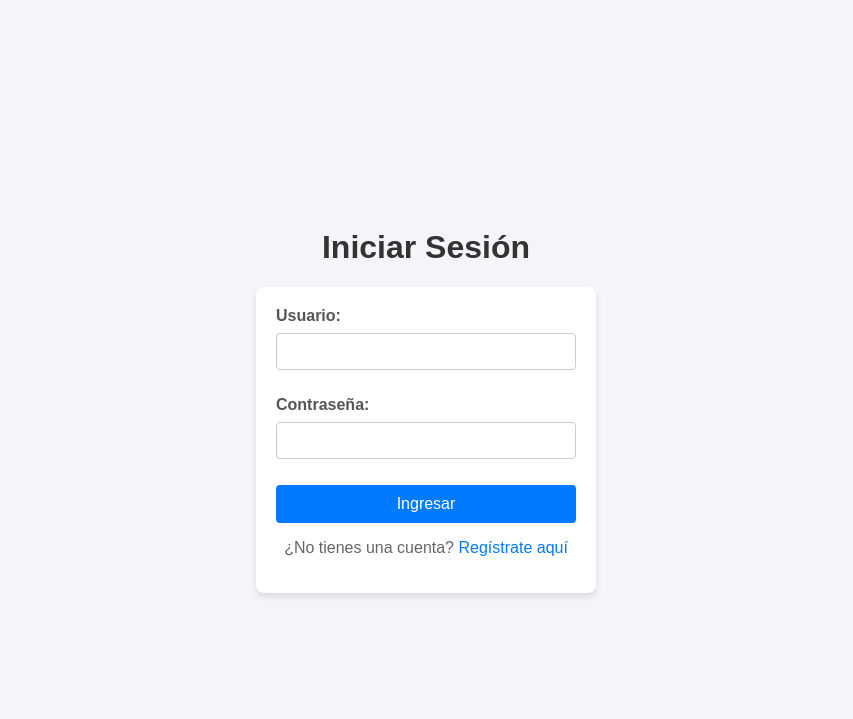
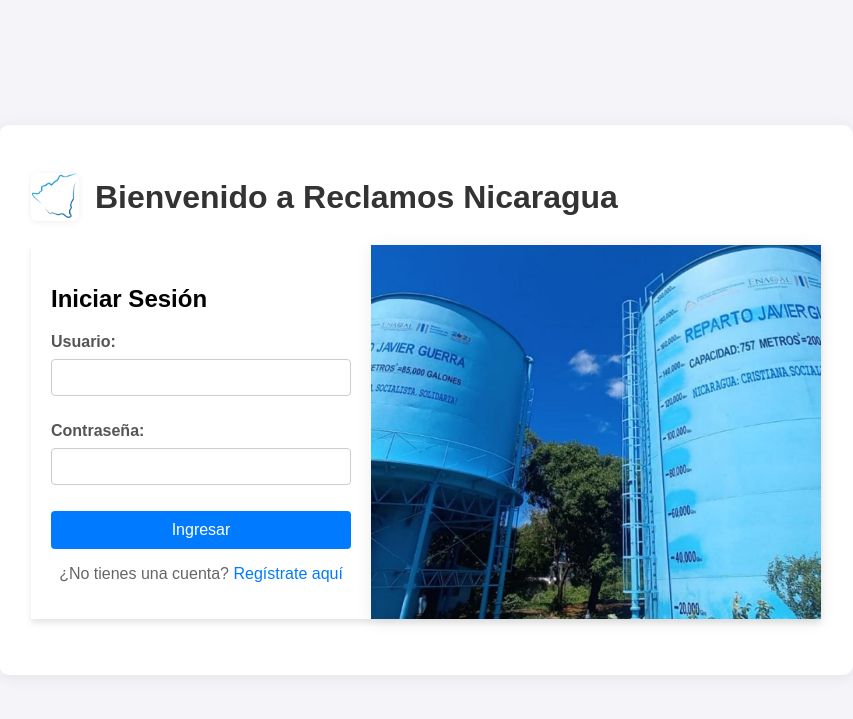
Before and after one commit to JacktnielFD20/complaints, a Flask app: page /login in a window 1280 px wide. Shown: the top 719 px of the page, without its empty margins (214-1067 px from the left). Run offline with Flask 3, Linux system fonts and the light colour scheme.

Commit message:
add logo to headers and login and add fade out pictures to login

```diff
--- a/static/css/styles.css
+++ b/static/css/styles.css
@@ -32,7 +32,8 @@
     color: #555555;
 }
 
-input[type="text"], input[type="password"] {
+input[type="text"],
+input[type="password"] {
     width: 100%;
     padding: 10px;
     margin: 8px 0;
@@ -88,11 +89,13 @@
     margin-top: 15vh;
     height: 100vh;
 }
+
 .service-buttons {
     display: flex;
     gap: 40px;
     margin-bottom: 40px;
 }
+
 .service-btn {
     display: flex;
     flex-direction: column;
@@ -101,27 +104,31 @@
     background: #fff;
     border: none;
     border-radius: 12px;
-    box-shadow: 0 4px 8px rgba(0,0,0,0.08);
+    box-shadow: 0 4px 8px rgba(0, 0, 0, 0.08);
     padding: 18px 24px;
     cursor: pointer;
     transition: transform 0.2s, box-shadow 0.2s;
 }
+
 .service-btn img {
     width: 90px;
     height: 90px;
     object-fit: contain;
     margin-bottom: 10px;
 }
+
 .service-btn span {
     font-size: 1.1rem;
     font-weight: bold;
     color: #333;
 }
+
 .service-btn:hover {
     transform: scale(1.08);
-    box-shadow: 0 8px 16px rgba(0,123,255,0.15);
+    box-shadow: 0 8px 16px rgba(0, 123, 255, 0.15);
     background: #eaf4ff;
 }
+
 .status-btn {
     margin-top: 20px;
     width: 340px;
@@ -134,11 +141,91 @@
     cursor: pointer;
     transition: background 0.2s;
 }
+
 .status-btn:hover {
     background: #0056b3;
 }
+
 .disabled-select {
     background: #e9ecef;
     color: #888;
     pointer-events: none;
 }
+
+.login-container {
+    display: flex;
+    justify-content: center;
+    align-items: center;
+    min-height: 80vh;
+    gap: 40px;
+}
+
+.login-form {
+    background: #fff;
+    padding: 32px 32px 16px 32px;
+    border-radius: 10px;
+    box-shadow: 0 2px 16px rgba(0, 0, 0, 0.08);
+    min-width: 320px;
+    z-index: 1;
+}
+
+.slide-box {
+    display: flex;
+    flex-direction: row;
+    margin-bottom: 5%;
+    box-shadow: 0 4px 6px rgba(0, 0, 0, 0.1);
+}
+
+.login-image {
+    width: 450px;
+    height: auto;
+    display: flex;
+    align-items: center;
+    justify-content: center;
+    overflow: hidden;
+    box-shadow: 0 2px 16px rgba(0, 0, 0, 0.08);
+    background: #f5f5f5;
+}
+
+.login-image img {
+    width: 100%;
+    height: 100%;
+    object-fit: cover;
+    transition: opacity 0.7s ease;
+    opacity: 1;
+    display: block;
+    box-shadow: 0 4px 6px rgba(0, 0, 0, 0.1);
+}
+
+.slide-box form {
+    border-radius: 0;
+    box-shadow: none;
+}
+
+.login-header {
+    display: flex;
+    align-items: center;
+    gap: 16px;
+    margin-bottom: 8px;
+}
+
+.login-logo {
+    width: 48px;
+    height: 48px;
+    object-fit: contain;
+    border-radius: 6px;
+    background: #fff;
+    box-shadow: 0 1px 6px rgba(0,0,0,0.07);
+}
+
+@media (max-width: 800px) {
+    .login-container {
+        flex-direction: column;
+        gap: 20px;
+    }
+
+    .login-image {
+        width: 90vw;
+        height: 220px;
+    }
+}
--- /dev/null
+++ b/static/js/login_image_slider.js
@@ -0,0 +1,19 @@
+const images = [
+    '/images/tanques.jpg',
+    '/images/telecomunicacion.jpg',
+    '/images/torres.jpg'
+];
+
+let current = 0;
+const img = document.getElementById('login-img');
+
+function fadeToNextImage() {
+    img.style.opacity = 0;
+    setTimeout(() => {
+        current = (current + 1) % images.length;
+        img.src = images[current];
+        img.style.opacity = 1;
+    }, 700); // match CSS transition duration
+}
+
+setInterval(fadeToNextImage, 3000);
--- a/templates/login.html
+++ b/templates/login.html
@@ -1,13 +1,22 @@
 <!DOCTYPE html>
 <html lang="es">
+
 <head>
     <meta charset="UTF-8">
     <title>Iniciar Sesión</title>
     <link rel="stylesheet" href="/static/css/styles.css">
 </head>
+
 <body>
-    <h1>Iniciar Sesión</h1>
+    <div class="login-container">
+        <div class="login-form">
+            <div class="login-header">
+                <img src="/images/nicaragua_logo.png" alt="Logo Nicaragua" class="login-logo">
+                <h1>Bienvenido a Reclamos Nicaragua</h1>
+            </div>
+            <div class="slide-box">
                 <form method="post" action="/login">
+                    <h2>Iniciar Sesión</h2>
                     <label>Usuario:</label><br>
                     <input type="text" name="username" required><br><br>
 
@@ -18,5 +27,14 @@
                     <p>¿No tienes una cuenta? <a href="/register">Regístrate aquí</a></p>
 
                 </form>
+
+                <div class="login-image">
+                    <img id="login-img" src="/images/tanques.jpg" alt="Imagen de login">
+                </div>
+            </div>
+        </div>
+    </div>
+    <script src="/static/js/login_image_slider.js"></script>
 </body>
+
 </html>
--- a/templates/service_menu.html
+++ b/templates/service_menu.html
@@ -8,6 +8,10 @@
 </head>
 <body>
     <header>
+        <div class="reclamos-nicaragua-header">
+            <img src="/images/nicaragua_logo.png" alt="Logo Nicaragua" class="reclamos-nicaragua-logo">
+            <h3>Reclamos Nicaragua</h3>
+        </div>
         <p class="welcome">Bienvenido, {{ session['username'] }} | <a href="/logout">Cerrar sesión</a></p>
         <div style="display: flex; align-items: center; justify-content: center; gap: 16px;">
             <img src="/images/queja.png" alt="Queja" style="width: 48px; height: 48px; object-fit: contain;">
--- a/templates/user_home.html
+++ b/templates/user_home.html
@@ -8,6 +8,10 @@
 </head>
 <body>
 <header>
+    <div class="reclamos-nicaragua-header">
+        <img src="/images/nicaragua_logo.png" alt="Logo Nicaragua" class="reclamos-nicaragua-logo">
+        <h3>Reclamos Nicaragua</h3>
+    </div>
     <p class="welcome">Bienvenido, {{ session['username'] }} | <a href="/logout">Cerrar sesión</a></p>
     <div class="reclamo-header">
         {% set servicio = selected_service|default('') %}
```
Also changed, not shown: static/css/admin_home.css (+24 -0 lines), static/css/home_styles.css (+25 -0 lines), templates/admin_home.html (+9 -5 lines), templates/status.html (+7 -0 lines), images/nicaragua_logo.png (added), images/tanques.jpg (added), images/telecomunicacion.jpg (added), images/torres.jpg (added). Lines whose indentation alone changed are shown as unchanged.
